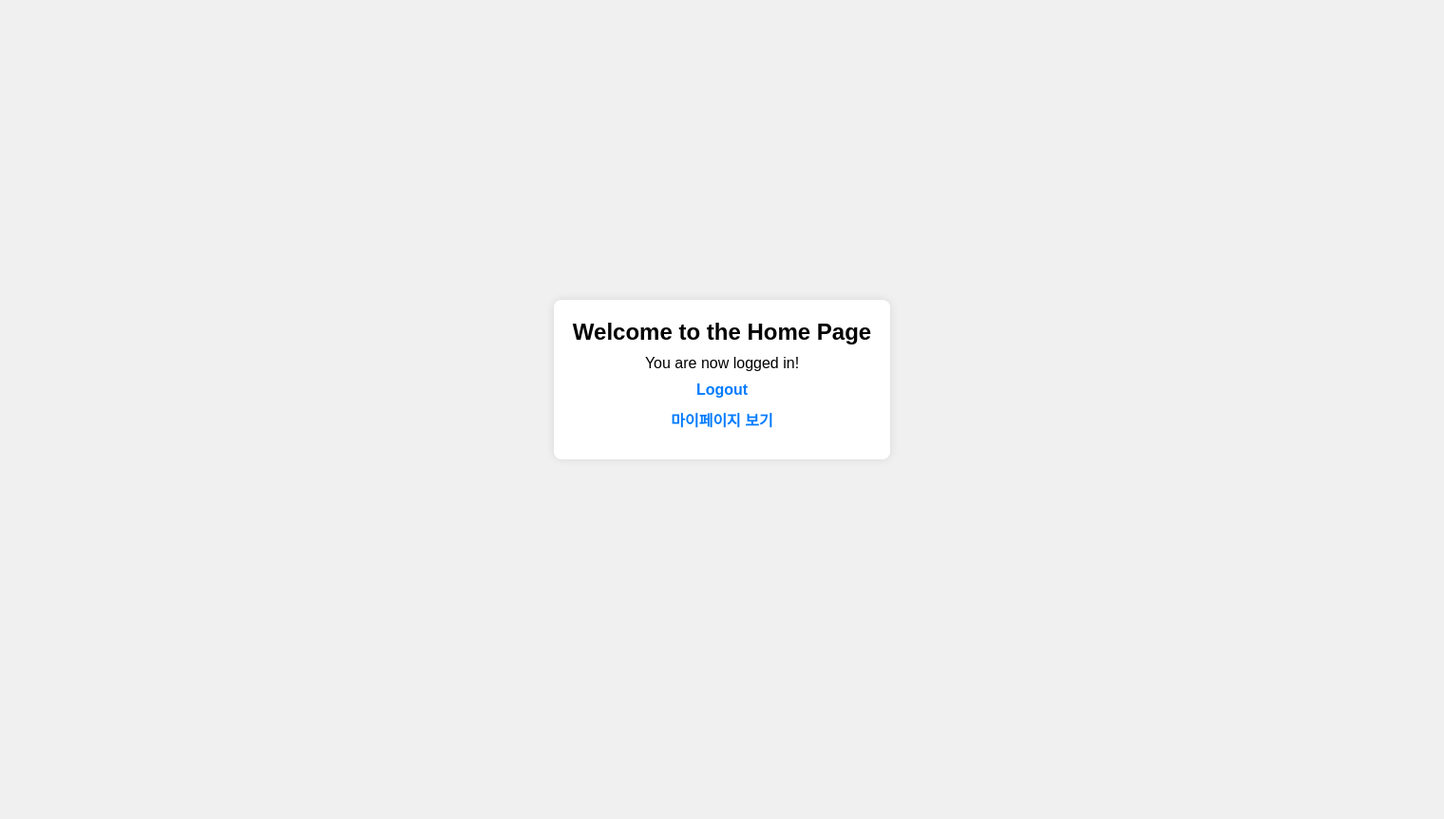
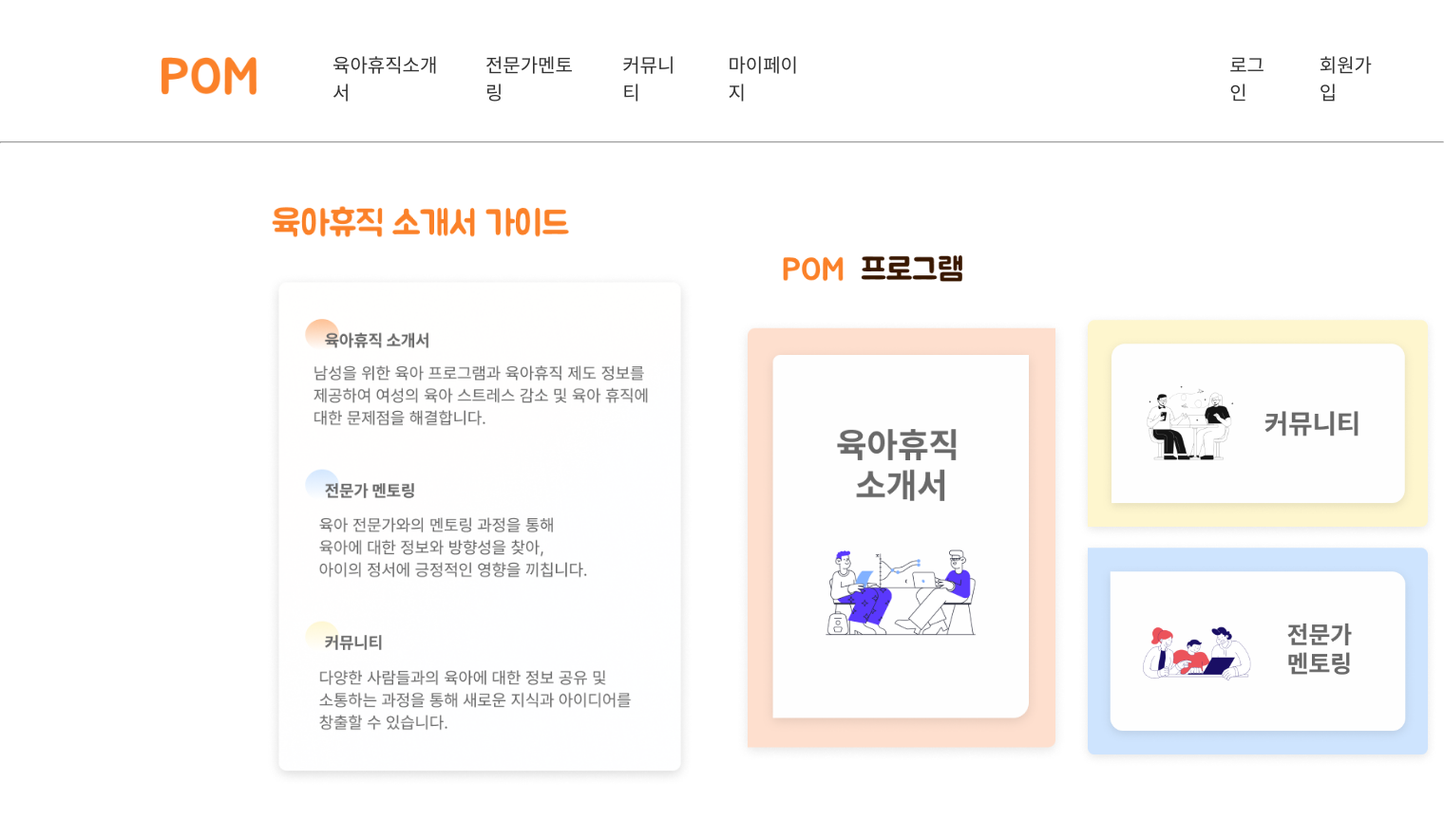
Before and after one commit to egaeuni/2024-Herethon-17, a Django app: page / in a window 1520 px wide. Shown: the whole page at 95% size. Before the commit the page ends 484 px from the top, so only its background shows below. Run offline with Django 5.2, Linux system fonts and the light colour scheme.

Commit message:
Feat: 메인페이지 UI 수정

```diff
--- a/accounts/templates/accounts/home.html
+++ b/accounts/templates/accounts/home.html
@@ -1,52 +1,80 @@
 <!DOCTYPE html>
-<html>
-<head>
-    <title>Home</title>
-    <style>
-        body {
-            font-family: Arial, sans-serif;
-            margin: 0;
-            padding: 0;
-            display: flex;
-            justify-content: center;
-            align-items: center;
-            height: 100vh;
-            background-color: #f0f0f0;
-        }
-        .container {
-            text-align: center;
-            background: white;
-            padding: 20px;
-            border-radius: 8px;
-            box-shadow: 0 0 10px rgba(0,0,0,0.1);
-        }
-        .container h1 {
-            margin: 0;
-            font-size: 24px;
-        }
-        .container p {
-            margin: 10px 0;
-        }
-        .container a {
-            text-decoration: none;
-            color: #007BFF;
-            font-weight: bold;
-        }
-        .container a:hover {
-            text-decoration: underline;
-        }
-    </style>
-</head>
-<body>
-    <div class="container">
-        <h1>Welcome to the Home Page</h1>
-        <p>You are now logged in!</p>
-        <p>
-            <a href="{% url 'accounts:logout' %}">Logout</a>
-        </p>
-        <p>
-            <a href="{% url 'accounts:mypage' %}">마이페이지 보기</a> <!-- 마이페이지로 연결하는 링크 -->
-        </p>
-    </div>
-</body>
+<html lang="en">
+  <head>
+    <meta charset="UTF-8" />
+    <meta name="viewport" content="width=device-width, initial-scale=1.0" />
+    <title>메인페이지</title>
+    {% load static %}
+    <link rel="stylesheet" href="{% static 'css/mainpage_styles.css' %}" />
+  </head>
+
+  <body>
+    <section class="nav_main">
+      {% load static %}
+
+      <a href="{% url 'accounts:home' %}">
+        <img class="logo" src="{% static 'img/logo2.png' %}" alt="로고" />
+      </a>
+      <nav>
+        <ul class="menu">
+          <li><a href="/html/introduction.html">육아휴직소개서</a></li>
+          <li><a href="/html/mentoring.html">전문가멘토링</a></li>
+          <li><a href="/html/community.html">커뮤니티</a></li>
+          <li><a href="{% url 'accounts:mypage' %}">마이페이지</a></li>
+        </ul>
+      </nav>
+      <nav style="padding-left: 400px">
+        <ul class="menu">
+          {% if user.is_authenticated %}
+          <li>
+            <a>{{ user.username }}님, 환영합니다!</a>
+          </li>
+          <li>
+            <a
+              href="#"
+              onclick="document.getElementById('logout-form').submit();"
+              >로그아웃</a
+            >
+            <form
+              id="logout-form"
+              action="{% url 'accounts:logout' %}"
+              method="post"
+              style="display: none"
+            >
+              {% csrf_token %}
+            </form>
+          </li>
+          {% else %}
+          <li>
+            <a href="{% url 'accounts:login' %}" class="nav-link">로그인</a>
+          </li>
+          <li>
+            <a href="{% url 'accounts:signup' %}" class="nav-link">회원가입</a>
+          </li>
+          {% endif %}
+        </ul>
+      </nav>
+    </section>
+    <hr />
+    <img class="guide" src="{% static 'img/guide.png' %}" alt="로고" />
+    <img class="title" src="{% static 'img/title2.png' %}" alt="로고" />
+    <a href="/html/introduction.html">
+      <img
+        class="menu_1"
+        src="{% static 'img/menu1.png' %}"
+        alt="육아휴직소개서"
+      />
+    </a>
+    <a href="/html/mentoring.html">
+      <img
+        class="menu_2"
+        src="{% static 'img/menu2.png' %}"
+        alt="전문가멘토링"
+      />
+    </a>
+    <a href="/html/community.html">
+      <img class="menu_3" src="{% static 'img/menu3.png' %}" alt="커뮤니티" />
+    </a>
+    <script src="{% static '/scripts/loginCheck.js' %}"></script>
+  </body>
 </html>
```
